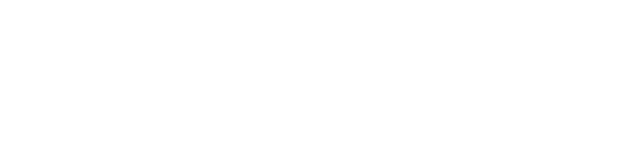
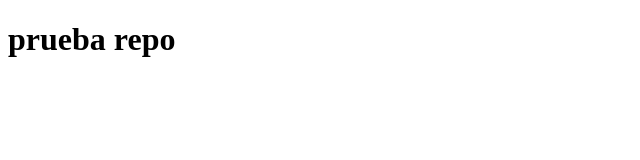
Before and after one commit to thiagozur/ITBAG8, a plain HTML site: page index.html in a window 1280 px wide. Shown: the whole page, without its empty margins (0-640 px from the left). Drawn offline with Linux system fonts and the light colour scheme.

Commit message:
Update index.html

```diff
--- a/index.html
+++ b/index.html
@@ -7,6 +7,6 @@
     <title>Documen</title>
 </head>
 <body>
-
+    <h1>prueba repo</h1>
 </body>
 </html>
```
